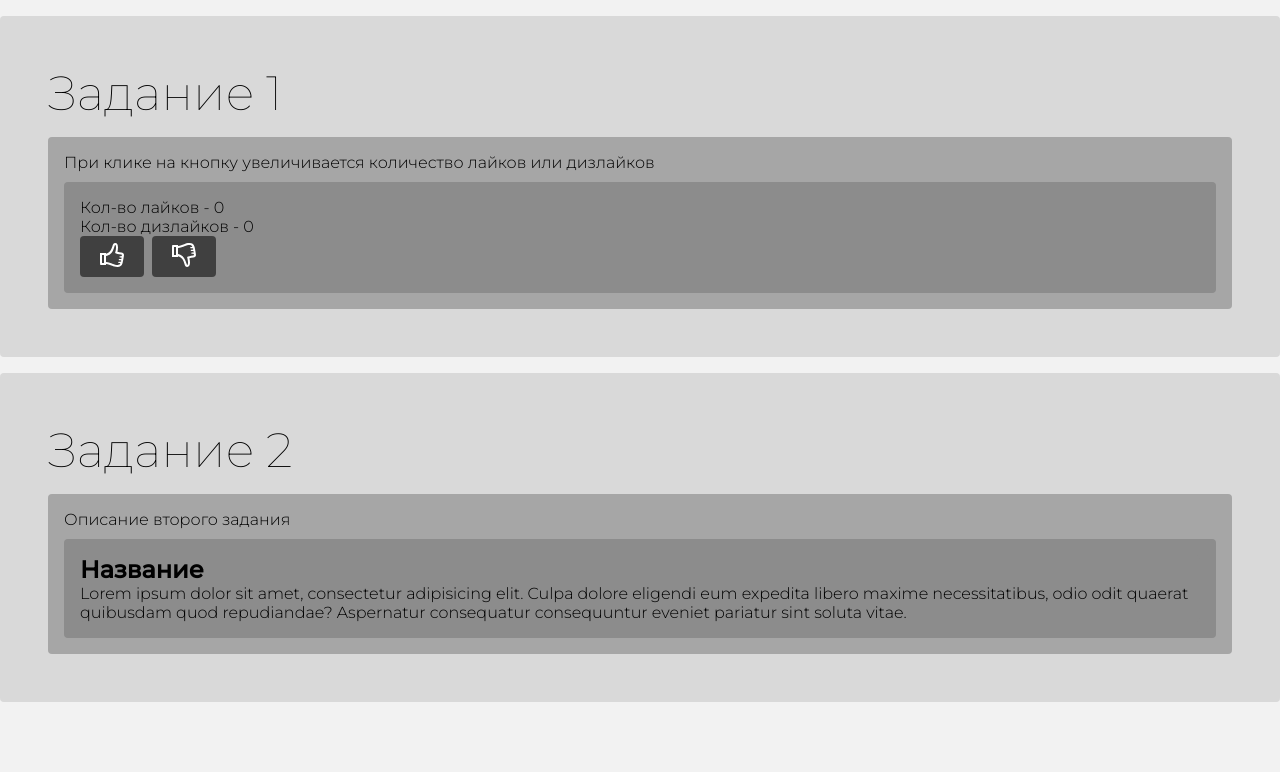
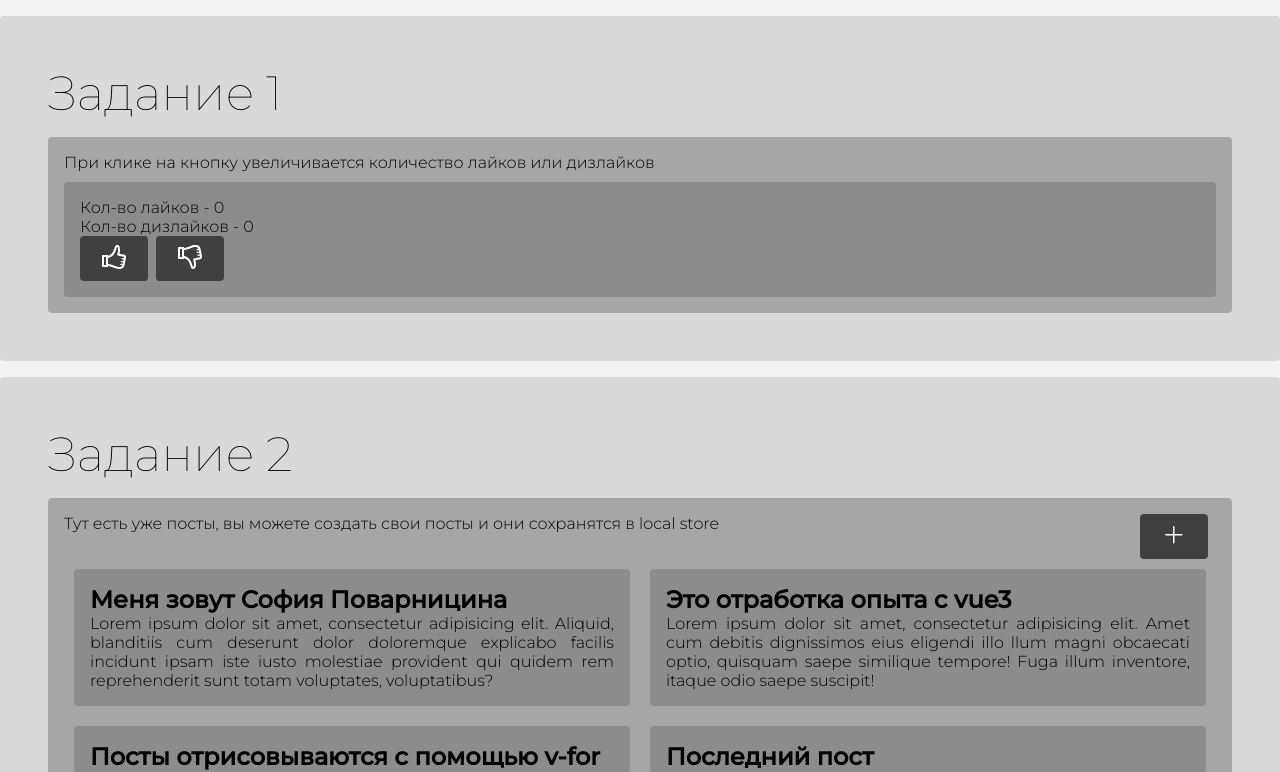
Before and after one commit to povar0305/vuejs, a Vue app: page / in a window 1280 px wide. Shown: the top 772 px of the page. Built offline with nearby package versions, Linux system fonts and the light colour scheme.

Commit message:
50/50 2task decomposition

```diff
--- a/src/App.vue
+++ b/src/App.vue
@@ -1,54 +1,49 @@
 <template>
-  <div id="task1" class="task">
-    <h1>Задание 1</h1>
-    <div class="task_body">
-      <p class="desc">При клике на кнопку увеличивается количество лайков или дизлайков</p>
-      <div class="task_body-inner">
-        <p>Кол-во лайков - {{ likes }}</p>
-        <p>Кол-во дизлайков - {{ dislikes }}</p>
-        <button @click="addLike">
-          <svg xmlns="http://www.w3.org/2000/svg" width="24" height="24" viewBox="0 0 24 24">
-            <path
-                d="M21.406 9.558c-1.21-.051-2.87-.278-3.977-.744.809-3.283 1.253-8.814-2.196-8.814-1.861 0-2.351 1.668-2.833 3.329-1.548 5.336-3.946 6.816-6.4 7.401v-.73h-6v12h6v-.904c2.378.228 4.119.864 6.169 1.746 1.257.541 3.053 1.158 5.336 1.158 2.538 0 4.295-.997 5.009-3.686.5-1.877 1.486-7.25 1.486-8.25 0-1.648-1.168-2.446-2.594-2.506zm-17.406 10.442h-2v-8h2v8zm15.896-5.583s.201.01 1.069-.027c1.082-.046 1.051 1.469.004 1.563l-1.761.099c-.734.094-.656 1.203.141 1.172 0 0 .686-.017 1.143-.041 1.068-.056 1.016 1.429.04 1.551-.424.053-1.745.115-1.745.115-.811.072-.706 1.235.109 1.141l.771-.031c.822-.074 1.003.825-.292 1.661-1.567.881-4.685.131-6.416-.614-2.239-.965-4.438-1.934-6.959-2.006v-6c3.264-.749 6.328-2.254 8.321-9.113.898-3.092 1.679-1.931 1.679.574 0 2.071-.49 3.786-.921 5.533 1.061.543 3.371 1.402 6.12 1.556 1.055.059 1.024 1.455-.051 1.584l-1.394.167s-.608 1.111.142 1.116z"/>
-          </svg>
-        </button>
-        <button @click="addDislike">
-          <svg xmlns="http://www.w3.org/2000/svg" width="24" height="24" viewBox="0 0 24 24">
-            <path
-                d="M24 11.936c0-1-.986-6.373-1.486-8.25-.714-2.689-2.471-3.686-5.009-3.686-2.283 0-4.079.617-5.336 1.158-2.05.883-3.791 1.519-6.169 1.746v-.904h-6v12h6v-.73c2.454.585 4.852 2.066 6.4 7.402.483 1.66.972 3.328 2.833 3.328 3.448 0 3.005-5.531 2.196-8.814 1.106-.466 2.767-.692 3.977-.744 1.426-.06 2.594-.858 2.594-2.506zm-20 .064h-2v-8h2v8zm15.755-1.302l1.394.167c1.075.129 1.105 1.525.051 1.584-2.749.154-5.06 1.013-6.12 1.556.43 1.748.92 3.463.92 5.534 0 2.505-.781 3.666-1.679.574-1.993-6.859-5.057-8.364-8.321-9.113v-6c2.521-.072 4.72-1.041 6.959-2.005 1.731-.745 4.849-1.495 6.416-.614 1.295.836 1.114 1.734.292 1.661l-.771-.032c-.815-.094-.92 1.068-.109 1.141 0 0 1.321.062 1.745.115.976.123 1.028 1.607-.04 1.551-.457-.024-1.143-.041-1.143-.041-.797-.031-.875 1.078-.141 1.172 0 0 .714.005 1.761.099s1.078 1.609-.004 1.563c-.868-.037-1.069-.027-1.069-.027-.75.005-.875 1.028-.141 1.115z"/>
-          </svg>
-        </button>
-      </div>
-
-    </div>
-
-
+  <div id="app">
+    <Task1 :likes="likes" :dislikes="dislikes" ></Task1>
+    <Task2 :posts="posts" :showForm="showForm"></Task2>
   </div>
 
-  <div id="task2" class="task post">
-    <h1>Задание 2</h1>
-    <div class="task_body">
-      <p class="desc">Описание второго задания</p>
-      <div class="row task_body-inner">
-        <div class="col-sm-4 post_card">
-          <h2>Название</h2>
-          <p>Lorem ipsum dolor sit amet, consectetur adipisicing elit. Culpa dolore eligendi eum expedita libero maxime
-            necessitatibus, odio odit quaerat quibusdam quod repudiandae? Aspernatur consequatur consequuntur eveniet
-            pariatur sint soluta vitae.</p>
-
-        </div>
-      </div>
-    </div>
-
-  </div>
 
 </template>
 <script>
+import Task1 from "@/components/task1.vue";
+import Task2 from "@/components/task2.vue";
 export default {
+  components:{
+    Task1,
+    Task2
+  },
   data() {
     return {
       likes: 0,
       dislikes: 0,
+      posts: [
+        {
+          id: '1',
+          title: 'Меня зовут София Поварницина',
+          body: 'Lorem ipsum dolor sit amet, consectetur adipisicing elit. Aliquid, blanditiis cum deserunt dolor doloremque explicabo facilis incidunt ipsam iste iusto molestiae provident qui quidem rem reprehenderit sunt totam voluptates, voluptatibus?'
+        },
+        {
+          id: '2',
+          title: 'Это отработка опыта с vue3',
+          body: 'Lorem ipsum dolor sit amet, consectetur adipisicing elit. Amet cum debitis dignissimos eius eligendi illo llum magni obcaecati optio, quisquam saepe similique tempore! Fuga illum inventore, itaque odio saepe suscipit!'
+        },
+        {
+          id: '3',
+          title: 'Посты отрисовываются с помощью v-for из массива',
+          body: 'Blanditiis consequatur corporis culpa, deleniti doloremque dolores error id inventore iure iusto labore natus   nihil optio quam qui reiciendis reprehenderit saepe ut! Dolore doloribus dolorum exercitationem, ipsa ipsam   molestiae tenetur?'
+        },
+        {
+          id: '4',
+          title: 'Последний пост',
+          body: 'Accusamus adipisci assumenda commodi dicta dolorem, dolorum eligendi esse, illo in ipsa iste labore maiores  minima natus nobis nostrum odio optio pariatur perferendis possimus praesentium quam rerum sed unde voluptatem! '
+        },
+
+      ],
+      showForm: false,
+      titleForm: '',
+      bodyForm: '',
     }
   },
   methods: {
@@ -57,7 +52,16 @@ export default {
     },
     addDislike() {
       this.dislikes += 1;
+    },
+    sendForm() {
+      let newPost = {
+        id: String(Date.now()), title: this.titleForm, body: this.bodyForm
+      }
+      this.posts.push(newPost)
+    this.titleForm=''
+      this.bodyForm=''
     }
+
   }
 }
 </script>
@@ -77,6 +81,7 @@ $white: white;
   box-sizing: border-box;
   font-family: $font-family;
   border-radius: 0.25rem;
+  transition: 0.3s;
 }
 
 body {
@@ -87,6 +92,21 @@ h1 {
   font-size: 3rem;
   font-weight: 100;
   padding-bottom: 15px;
+}
+
+.row {
+  display: flex;
+  flex-direction: row;
+  flex-wrap: wrap;
+}
+
+.justify-content-between {
+  justify-content: space-between !important;
+}
+
+svg {
+  width: 24px;
+  height: 24px;
 }
 
 .task {
@@ -113,7 +133,6 @@ h1 {
 
   & button {
     background-color: $darken;
-    border: none;
     margin-right: 0.5rem;
     outline: none;
     color: $white;
@@ -126,12 +145,71 @@ h1 {
 }
 
 .post {
+  &_row {
+    display: flex;
+    flex-wrap: wrap;
+    flex-direction: row;
+    justify-content: space-between;
+
+    & form {
+      width: 100%;
+      display: flex;
+      margin: 10px;
+      justify-content: space-between;
+      @media(max-width: 768px) {
+        flex-direction: column;
+      }
+
+      & button {
+        @media(max-width: 768px) {
+          width: 100%;
+          margin-right: 0;
+          margin-bottom: 10px;
+        }
+      }
+
+      & input {
+        width: inherit;
+        margin-right: 10px;
+        padding: 10px 10px;
+        background-color: $dark;
+        color: $white;
+        @media(max-width: 768px) {
+          width: 100%;
+          margin-right: 0;
+          margin-bottom: 10px;
+        }
+
+        &::placeholder {
+          color: $darken;
+        }
+      }
+
+    }
+  }
+
   &_card {
-    background-color: $dark;
+    display: flex;
+    flex-direction: column;
+    width: calc(50% - 20px);
+    margin: 10px;
+    @media(max-width: 768px) {
+      width: 100%;
+    }
+    & p{
+      text-align: justify;
+    }
   }
 }
 
-button:hover{
+button {
+  border: 2px solid transparent;
+}
+
+button:hover {
   cursor: pointer;
+  background-color: transparent;
+  border: 2px solid $darken;
 }
+
 </style>
--- /dev/null
+++ b/src/components/task1.vue
@@ -0,0 +1,37 @@
+<template>
+  <div id="task1" class="task">
+    <h1>Задание 1</h1>
+    <div class="task_body">
+      <p class="desc">При клике на кнопку увеличивается количество лайков или дизлайков</p>
+      <div class="task_body-inner">
+        <p>Кол-во лайков - {{ likes }}</p>
+        <p>Кол-во дизлайков - {{ dislikes }}</p>
+        <button @click="addLike">
+          <svg xmlns="http://www.w3.org/2000/svg" width="24" height="24" viewBox="0 0 24 24">
+            <path
+                d="M21.406 9.558c-1.21-.051-2.87-.278-3.977-.744.809-3.283 1.253-8.814-2.196-8.814-1.861 0-2.351 1.668-2.833 3.329-1.548 5.336-3.946 6.816-6.4 7.401v-.73h-6v12h6v-.904c2.378.228 4.119.864 6.169 1.746 1.257.541 3.053 1.158 5.336 1.158 2.538 0 4.295-.997 5.009-3.686.5-1.877 1.486-7.25 1.486-8.25 0-1.648-1.168-2.446-2.594-2.506zm-17.406 10.442h-2v-8h2v8zm15.896-5.583s.201.01 1.069-.027c1.082-.046 1.051 1.469.004 1.563l-1.761.099c-.734.094-.656 1.203.141 1.172 0 0 .686-.017 1.143-.041 1.068-.056 1.016 1.429.04 1.551-.424.053-1.745.115-1.745.115-.811.072-.706 1.235.109 1.141l.771-.031c.822-.074 1.003.825-.292 1.661-1.567.881-4.685.131-6.416-.614-2.239-.965-4.438-1.934-6.959-2.006v-6c3.264-.749 6.328-2.254 8.321-9.113.898-3.092 1.679-1.931 1.679.574 0 2.071-.49 3.786-.921 5.533 1.061.543 3.371 1.402 6.12 1.556 1.055.059 1.024 1.455-.051 1.584l-1.394.167s-.608 1.111.142 1.116z"/>
+          </svg>
+        </button>
+        <button @click="addDislike">
+          <svg xmlns="http://www.w3.org/2000/svg" width="24" height="24" viewBox="0 0 24 24">
+            <path
+                d="M24 11.936c0-1-.986-6.373-1.486-8.25-.714-2.689-2.471-3.686-5.009-3.686-2.283 0-4.079.617-5.336 1.158-2.05.883-3.791 1.519-6.169 1.746v-.904h-6v12h6v-.73c2.454.585 4.852 2.066 6.4 7.402.483 1.66.972 3.328 2.833 3.328 3.448 0 3.005-5.531 2.196-8.814 1.106-.466 2.767-.692 3.977-.744 1.426-.06 2.594-.858 2.594-2.506zm-20 .064h-2v-8h2v8zm15.755-1.302l1.394.167c1.075.129 1.105 1.525.051 1.584-2.749.154-5.06 1.013-6.12 1.556.43 1.748.92 3.463.92 5.534 0 2.505-.781 3.666-1.679.574-1.993-6.859-5.057-8.364-8.321-9.113v-6c2.521-.072 4.72-1.041 6.959-2.005 1.731-.745 4.849-1.495 6.416-.614 1.295.836 1.114 1.734.292 1.661l-.771-.032c-.815-.094-.92 1.068-.109 1.141 0 0 1.321.062 1.745.115.976.123 1.028 1.607-.04 1.551-.457-.024-1.143-.041-1.143-.041-.797-.031-.875 1.078-.141 1.172 0 0 .714.005 1.761.099s1.078 1.609-.004 1.563c-.868-.037-1.069-.027-1.069-.027-.75.005-.875 1.028-.141 1.115z"/>
+          </svg>
+        </button>
+      </div>
+
+    </div>
+
+
+  </div>
+</template>
+<script>
+export default {
+  props: {
+    likes: Number, dislikes: Number,
+  },
+}
+</script>
+<style>
+
+</style>
--- /dev/null
+++ b/src/components/task2.vue
@@ -0,0 +1,48 @@
+<template>
+
+  <div id="task22" class="task post">
+    <h1>Задание 2</h1>
+    <div class="task_body">
+      <div class="row justify-content-between">
+        <p class="desc">Тут есть уже посты, вы можете создать свои посты и они сохранятся в local store</p>
+        <button @click="showForm = !showForm">
+          <svg clip-rule="evenodd" fill-rule="evenodd" stroke-linejoin="round" stroke-miterlimit="2" viewBox="0 0 24 24"
+               xmlns="http://www.w3.org/2000/svg">
+            <path
+                d="m11 11h-7.25c-.414 0-.75.336-.75.75s.336.75.75.75h7.25v7.25c0 .414.336.75.75.75s.75-.336.75-.75v-7.25h7.25c.414 0 .75-.336.75-.75s-.336-.75-.75-.75h-7.25v-7.25c0-.414-.336-.75-.75-.75s-.75.336-.75.75z"
+                fill-rule="nonzero"/>
+          </svg>
+        </button>
+
+      </div>
+      <div class="  post_row ">
+        <form v-if="showForm" @submit.prevent>
+          <input v-bind:value='titleForm' @input="titleForm=$event.target.value" type="text"
+                 placeholder="Название поста" required>
+          <input v-bind:value='bodyForm' @input="bodyForm=$event.target.value" type="text" placeholder="Текст" required>
+          <button @click="sendForm">Добавить пост</button>
+        </form>
+        <div class=" post_card task_body-inner" v-for="post in posts" :key="post.id">
+          <h2>{{ post.title }}</h2>
+          <p>{{ post.body }}</p>
+
+        </div>
+      </div>
+
+    </div>
+  </div>
+</template>
+<script>
+export default {
+  props:{
+    posts:{
+      type:Array,
+
+
+}
+  }
+}
+</script>
+<style>
+
+</style>
--- a/vue.config.js
+++ b/vue.config.js
@@ -1,4 +1,5 @@
 const { defineConfig } = require('@vue/cli-service')
 module.exports = defineConfig({
-  transpileDependencies: true
+  transpileDependencies: true,
+  lintOnSave:false
 })
```
